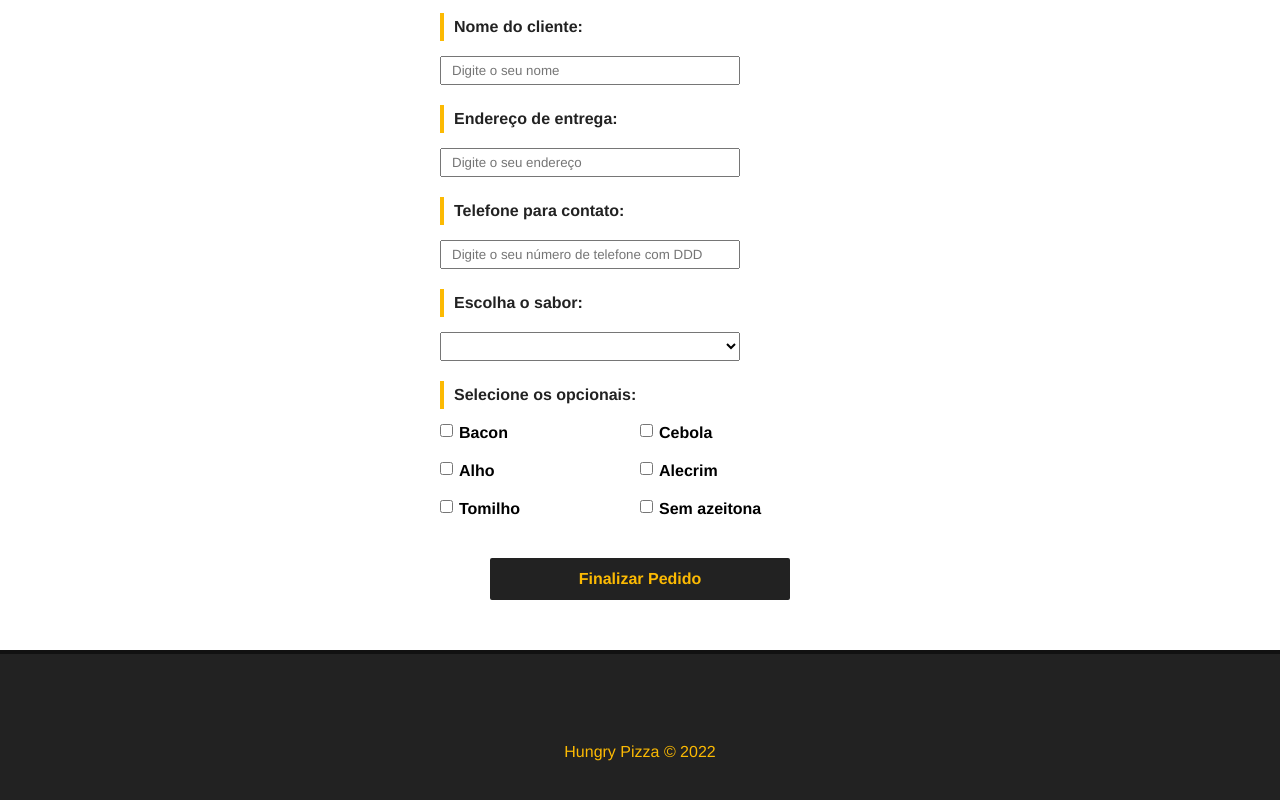
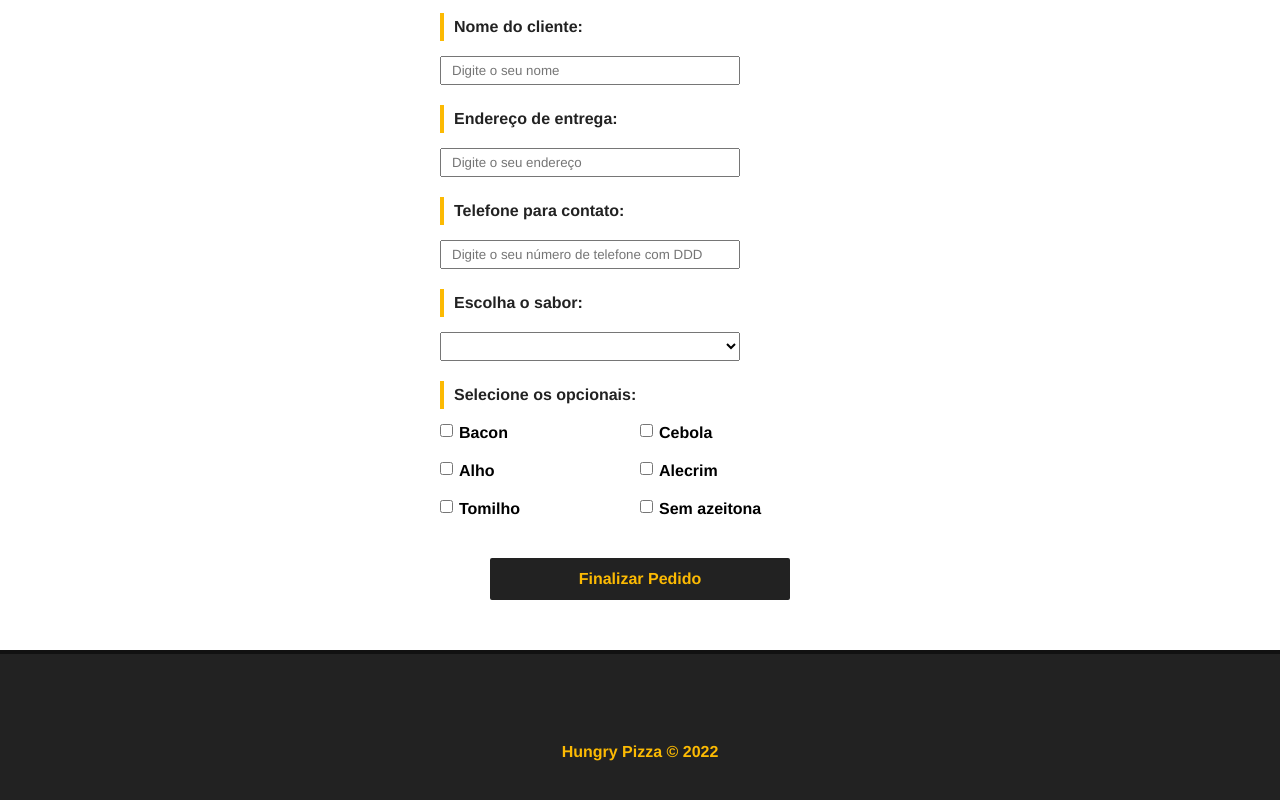
Before and after one commit to David-Campos-maker/hungry_pizza, a Vue app: page / in a window 1280 px wide. Shown: the part 718-1518 px from the top of the page. Built offline with nearby package versions, Linux system fonts and the light colour scheme; data requests are answered from the project's data file.

Commit message:
Uma gracinha

```diff
--- a/src/components/Footer.vue
+++ b/src/components/Footer.vue
@@ -27,4 +27,8 @@ export default {
         width: 100%;
     }
 
+    #footer p {
+        font-weight: bold;
+    }
+
 </style>
```
